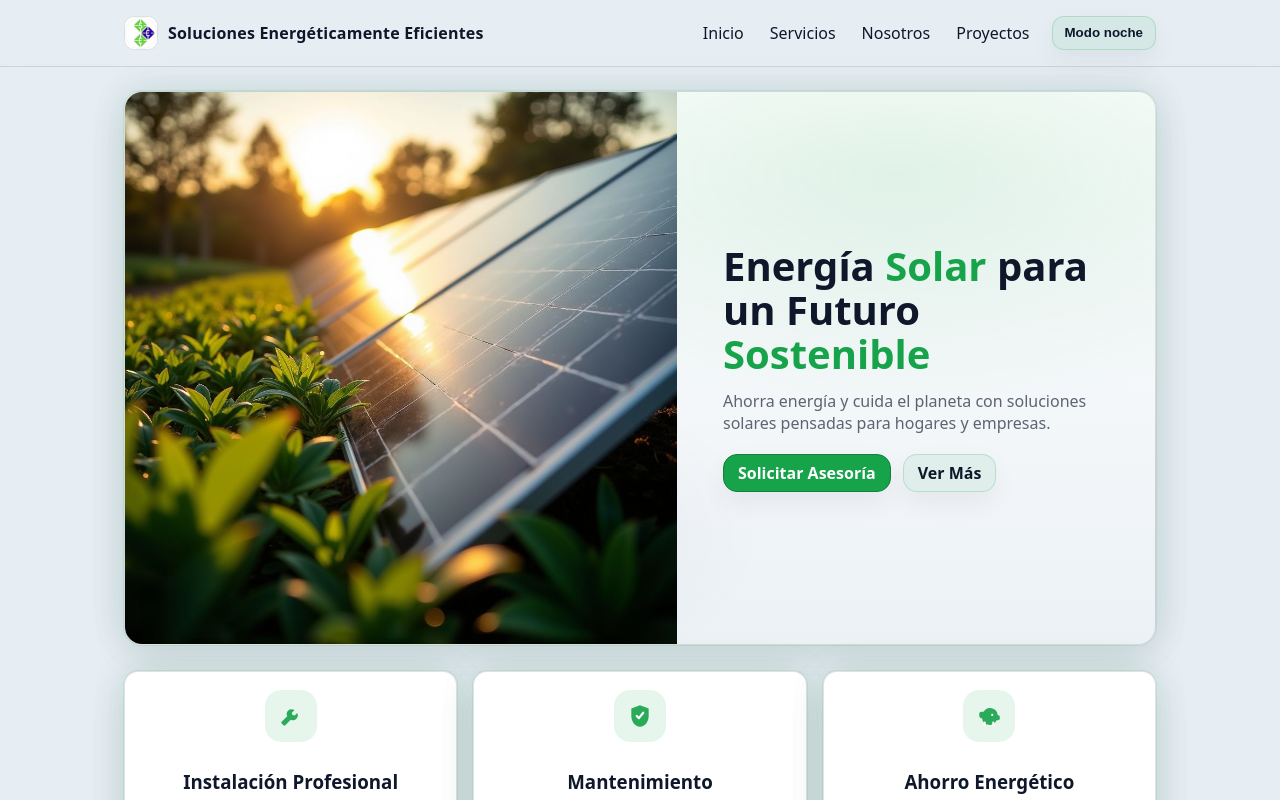
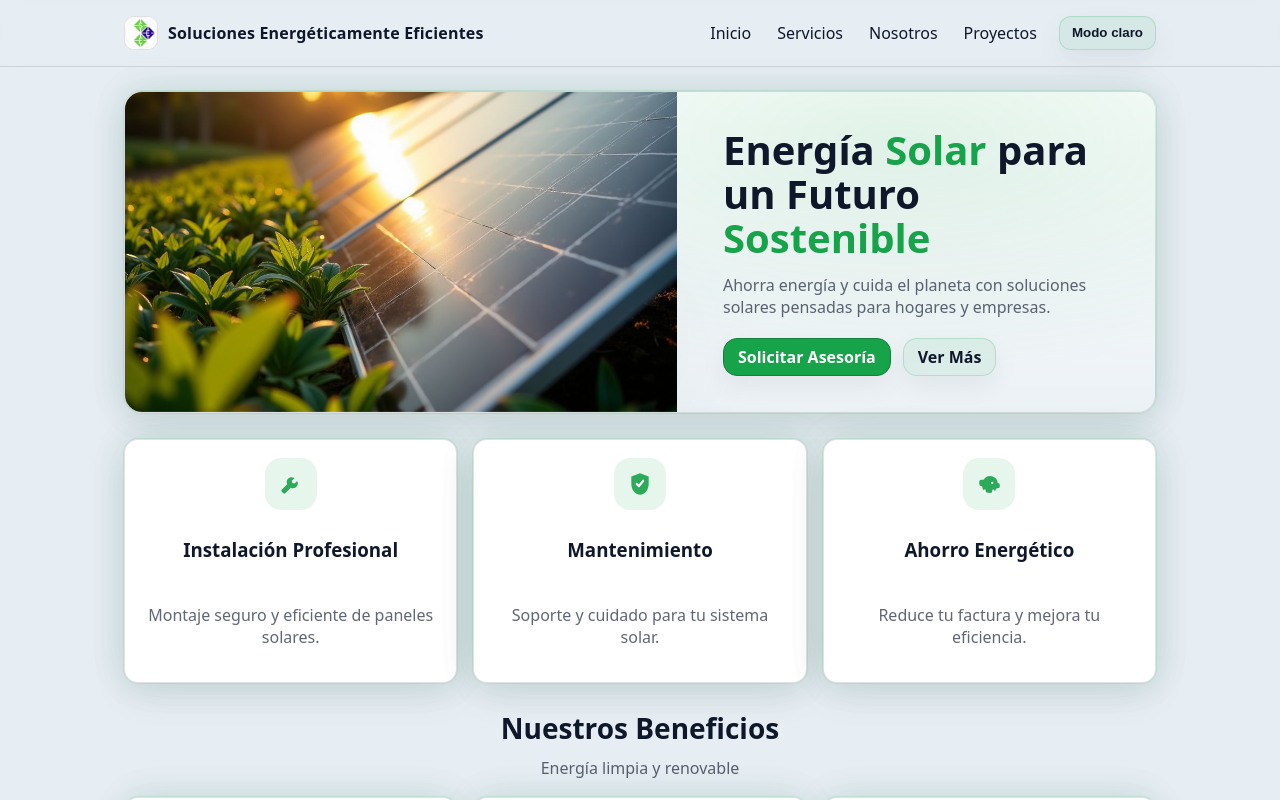
Before and after one commit to datxer/SEE, a React (Vite) app in the folder apps/web/: page / in a window 1280 px wide. Shown: the top 800 px of the page. Built offline with nearby package versions, Linux system fonts and the light colour scheme.

Commit message:
x cambios

```diff
--- a/apps/web/src/components/Layout.tsx
+++ b/apps/web/src/components/Layout.tsx
@@ -31,7 +31,7 @@ export default function Layout() {
     localStorage.setItem(THEME_STORAGE_KEY, theme)
   }, [theme])
 
-  const nextThemeLabel = theme === 'dark' ? 'Modo día' : 'Modo noche'
+  const nextThemeLabel = theme === 'dark' ? 'Modo oscuro' : 'Modo claro'
   const logoSrc = logoFailed ? '/logo.svg' : '/logo.jpg'
 
   return (
--- a/apps/web/src/pages/HomePage.css
+++ b/apps/web/src/pages/HomePage.css
@@ -49,17 +49,138 @@
   align-items: stretch;
 }
 
+/*
+  Transición “global” del HERO.
+  Cuando cambia la imagen, también animamos la caja de texto para que se sienta sincronizado.
+*/
+.heroInner.isSwapping .heroMedia,
+.heroInner.isSwapping .heroContent {
+  animation: heroSwapFade 850ms ease;
+}
+
+@keyframes heroSwapFade {
+  from {
+    opacity: 0.92;
+    transform: translateY(4px);
+  }
+  to {
+    opacity: 1;
+    transform: translateY(0);
+  }
+}
+
 .heroMedia {
   min-height: 320px;
   background: var(--surfaceSolid);
   display: grid;
   place-items: center;
+  position: relative;
 }
 
 .heroMedia img {
   width: 100%;
   height: 100%;
   object-fit: cover;
+}
+
+/*
+  Slider del hero
+  - Las imágenes se apilan (position:absolute) y solo la activa queda visible.
+  - La transición es un fade (opacity).
+*/
+.heroSlider {
+  position: relative;
+  width: 100%;
+  height: 100%;
+}
+
+.heroSlide {
+  position: absolute;
+  inset: 0;
+  width: 100%;
+  height: 100%;
+  object-fit: cover;
+  opacity: 0;
+  transition: opacity 800ms ease;
+  will-change: opacity;
+}
+
+.heroSlide.isActive {
+  opacity: 1;
+}
+
+/* Botones de navegación (anterior / siguiente) */
+.heroNavBtn {
+  position: absolute;
+  top: 50%;
+  transform: translateY(-50%);
+  z-index: 2;
+
+  /* “Semi transparente” usando tokens existentes */
+  background: var(--surface);
+  border-color: var(--border);
+  opacity: 0.86;
+
+  /* Tamaño cómodo para click/tap */
+  width: 44px;
+  height: 44px;
+  padding: 0;
+  border-radius: 999px;
+
+  font-size: 24px;
+  line-height: 1;
+
+  /*
+    Requisito: “no se vean hasta que les pases por encima”.
+    - Por defecto están ocultos.
+    - Aparecen al hacer hover en la caja del slider.
+    - También aparecen con teclado (focus-visible) para accesibilidad.
+  */
+  opacity: 0;
+  pointer-events: none;
+  transition: opacity 160ms ease;
+}
+
+.heroSlider:hover .heroNavBtn {
+  opacity: 0.86;
+  pointer-events: auto;
+}
+
+.heroNavBtn:focus-visible {
+  opacity: 1;
+  pointer-events: auto;
+}
+
+.heroNavBtn:hover {
+  opacity: 1;
+}
+
+.heroNavPrev {
+  left: 12px;
+}
+
+.heroNavNext {
+  right: 12px;
+}
+
+.heroSliderFallback {
+  width: 100%;
+  height: 100%;
+  background:
+    radial-gradient(900px 380px at 75% 15%, rgba(22, 163, 74, 0.12), transparent 62%),
+    radial-gradient(700px 320px at 20% 80%, rgba(15, 23, 42, 0.08), transparent 62%),
+    linear-gradient(180deg, var(--surfaceSolid) 0%, var(--bg) 130%);
+}
+
+@media (prefers-reduced-motion: reduce) {
+  .heroSlide {
+    transition: none;
+  }
+
+  .heroInner.isSwapping .heroMedia,
+  .heroInner.isSwapping .heroContent {
+    animation: none;
+  }
 }
 
 .heroContent {
--- a/apps/web/src/pages/HomePage.tsx
+++ b/apps/web/src/pages/HomePage.tsx
@@ -1,5 +1,35 @@
+import { useEffect, useMemo, useState } from 'react'
 import { Link } from 'react-router-dom'
 import './HomePage.css'
+
+type HeroSlide = {
+  src: string
+  alt: string
+}
+
+/*
+  Slides del hero (la “caja de la foto”).
+
+  - Por ahora dejo assets que YA existen en /public para que el slider funcione hoy mismo.
+  - Cuando me pases tus fotos/promos, solo cambia esta lista por tus archivos
+    (por ejemplo: '/promo-01.jpg', '/promo-02.jpg', etc.).
+
+  Nota: El build de Vite sirve /public en la raíz, por eso los paths empiezan con '/'.
+*/
+const HERO_SLIDES: HeroSlide[] = [
+  {
+    src: '/photo_2026-04-17_13-55-45.jpg',
+    alt: 'Instalación de paneles solares',
+  },
+  {
+    src: '/logo.jpg',
+    alt: 'Logo de la empresa',
+  },
+  {
+    src: '/logo.svg',
+    alt: 'Logo alternativo de la empresa',
+  },
+]
 
 function IconWrench() {
   // Icono inline (SVG) para evitar dependencias y mantener el template autocontenido.
@@ -98,14 +128,129 @@ export default function HomePage() {
     - El backend lo usaremos después para cosas reales (p.ej. formulario de contacto).
   */
 
+  /*
+    Slideshow del HERO
+    - Rotación automática cada X segundos.
+    - Transición “fade” controlada por CSS (opacity + transition).
+    - Si una imagen falla (archivo no existe), la marcamos como fallida y se omite.
+      Esto ayuda cuando luego cambies los nombres de archivos y te equivoques en alguno.
+  */
+
+  const [failedSlideSrcs, setFailedSlideSrcs] = useState<Record<string, true>>({})
+
+  const availableSlides = useMemo(() => {
+    return HERO_SLIDES.filter((s) => !failedSlideSrcs[s.src])
+  }, [failedSlideSrcs])
+
+  const [activeSlideIndex, setActiveSlideIndex] = useState(0)
+
+  // Bandera temporal para disparar una animación CSS al cambiar de slide.
+  // La idea es que el cambio se sienta “en conjunto” (imagen + caja de texto al lado).
+  const [isHeroSwapping, setIsHeroSwapping] = useState(false)
+
+  const goToPrevSlide = () => {
+    if (availableSlides.length === 0) return
+    setActiveSlideIndex((i) => (i - 1 + availableSlides.length) % availableSlides.length)
+  }
+
+  const goToNextSlide = () => {
+    if (availableSlides.length === 0) return
+    setActiveSlideIndex((i) => (i + 1) % availableSlides.length)
+  }
+
+  useEffect(() => {
+    // Si cambia el set de slides disponibles (por errores), ajustamos el índice.
+    if (activeSlideIndex >= availableSlides.length) setActiveSlideIndex(0)
+  }, [activeSlideIndex, availableSlides.length])
+
+  useEffect(() => {
+    // Dispara una animación corta al cambiar de imagen.
+    // Respeta accesibilidad: si el usuario prefiere menos movimiento, no animamos.
+    const prefersReducedMotion = window.matchMedia?.('(prefers-reduced-motion: reduce)')?.matches
+    if (prefersReducedMotion) return
+
+    setIsHeroSwapping(true)
+    const timeoutId = window.setTimeout(() => setIsHeroSwapping(false), 850)
+    return () => window.clearTimeout(timeoutId)
+  }, [activeSlideIndex])
+
+  useEffect(() => {
+    // Si solo hay 0/1 slide, no hay nada que rotar.
+    if (availableSlides.length < 2) return
+
+    // Respeta accesibilidad: si el usuario prefiere menos movimiento, no auto-rotamos.
+    const prefersReducedMotion = window.matchMedia?.('(prefers-reduced-motion: reduce)')?.matches
+    if (prefersReducedMotion) return
+
+    const intervalId = window.setInterval(() => {
+      setActiveSlideIndex((i) => (i + 1) % availableSlides.length)
+    }, 7000)
+
+    return () => window.clearInterval(intervalId)
+  }, [availableSlides.length])
+
   return (
     <div>
       {/* 1) HERO: imagen + título + subtítulo + botones (como en la plantilla) */}
       <section className="hero" aria-label="Sección principal">
-        <div className="heroInner">
+        <div className={isHeroSwapping ? 'heroInner isSwapping' : 'heroInner'}>
           <div className="heroMedia">
-            {/* Imagen local (placeholder libre) para que no dependas de links externos */}
-            <img src="/photo_2026-04-17_13-55-45.jpg" alt="Ilustración de paneles solares" />
+            {/*
+              Slider con transición.
+              - Renderizamos todas las imágenes “apiladas” y con CSS hacemos el fade.
+              - `alt` solo en la slide activa para que lectores de pantalla no “lean” todas.
+            */}
+            <div className="heroSlider" aria-label="Galería de fotos y promociones">
+              {availableSlides.length === 0 ? (
+                // Fallback súper simple si todas las imágenes fallaron.
+                <div className="heroSliderFallback" aria-label="Sin imágenes disponibles" />
+              ) : (
+                availableSlides.map((slide, index) => (
+                  <img
+                    key={slide.src}
+                    className={index === activeSlideIndex ? 'heroSlide isActive' : 'heroSlide'}
+                    src={slide.src}
+                    alt={index === activeSlideIndex ? slide.alt : ''}
+                    aria-hidden={index !== activeSlideIndex}
+                    draggable={false}
+                    onError={() =>
+                      setFailedSlideSrcs((prev) => {
+                        if (prev[slide.src]) return prev
+                        return { ...prev, [slide.src]: true }
+                      })
+                    }
+                  />
+                ))
+              )}
+
+              {/*
+                Controles manuales del slider.
+                - Botones semi transparentes encima de la imagen.
+                - En el medio (verticalmente) de la caja.
+              */}
+              {availableSlides.length > 1 ? (
+                <>
+                  <button
+                    type="button"
+                    className="btn heroNavBtn heroNavPrev"
+                    onClick={goToPrevSlide}
+                    aria-label="Imagen anterior"
+                    title="Anterior"
+                  >
+                    ‹
+                  </button>
+                  <button
+                    type="button"
+                    className="btn heroNavBtn heroNavNext"
+                    onClick={goToNextSlide}
+                    aria-label="Imagen siguiente"
+                    title="Siguiente"
+                  >
+                    ›
+                  </button>
+                </>
+              ) : null}
+            </div>
           </div>
 
           <div className="heroContent">
--- a/apps/web/vite.config.ts
+++ b/apps/web/vite.config.ts
@@ -5,6 +5,12 @@ export default defineConfig({
   plugins: [react()],
   server: {
     proxy: {
+      /*
+        Proxy en desarrollo:
+        - Cuando el frontend hace fetch('/api/...'), Vite lo redirige al backend Rocket.
+        - Esto evita problemas de CORS en el navegador durante DEV.
+        - Backend por defecto (Rocket debug): http://localhost:8000
+      */
       '/api': {
         target: 'http://localhost:8000',
         changeOrigin: true
```
Also changed, not shown: apps/web/src/lib/api.ts (+12 -0 lines), apps/web/src/main.tsx (+11 -0 lines), apps/web/src/pages/AboutPage.tsx (+10 -0 lines), apps/web/src/pages/ProjectsPage.tsx (+14 -1 lines), apps/web/src/pages/ServicesPage.tsx (+13 -2 lines), 1 other file (tests, documents, lock files or other folders).
